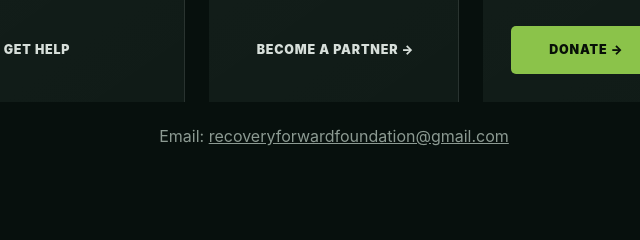
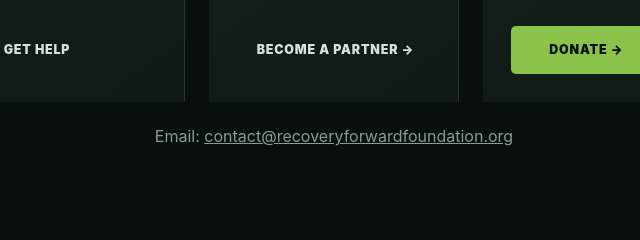
Before and after one commit to Kushmanmb/recovery-forward-foundation, a plain HTML site: page docs/index.html in a window 1280 px wide. Shown: the part 6020-6260 px from the top of the page, 306-946 px from the left. Drawn offline with Linux system fonts and the light colour scheme.

Commit message:
Use professional foundation email across public website

```diff
--- a/docs/index.html
+++ b/docs/index.html
@@ -408,7 +408,7 @@
       </p>
 
       <a
-        href="mailto:recoveryforwardfoundation@gmail.com?subject=Applicant%20Help"
+        href="mailto:contact@recoveryforwardfoundation.org?subject=Applicant%20Help"
         class="button button-secondary"
       >
         GET HELP
@@ -429,7 +429,7 @@
       </p>
 
       <a
-        href="mailto:recoveryforwardfoundation@gmail.com?subject=Recovery%20Forward%20Partnership%20Inquiry"
+        href="mailto:contact@recoveryforwardfoundation.org?subject=Recovery%20Forward%20Partnership%20Inquiry"
         class="button button-secondary"
       >
         BECOME A PARTNER →
@@ -461,8 +461,8 @@
 
   <p>
     Email:
-    <a href="mailto:recoveryforwardfoundation@gmail.com">
-      recoveryforwardfoundation@gmail.com
+    <a href="mailto:contact@recoveryforwardfoundation.org">
+      contact@recoveryforwardfoundation.org
     </a>
   </p>
 
@@ -492,7 +492,7 @@
       </p>
 
       <a
-        href="mailto:recoveryforwardfoundation@gmail.com?subject=Donation%20Inquiry"
+        href="mailto:contact@recoveryforwardfoundation.org?subject=Donation%20Inquiry"
         class="button button-primary"
       >
         DONATION INFORMATION →
```
Also changed, not shown: docs/support.html (+4 -4 lines).
